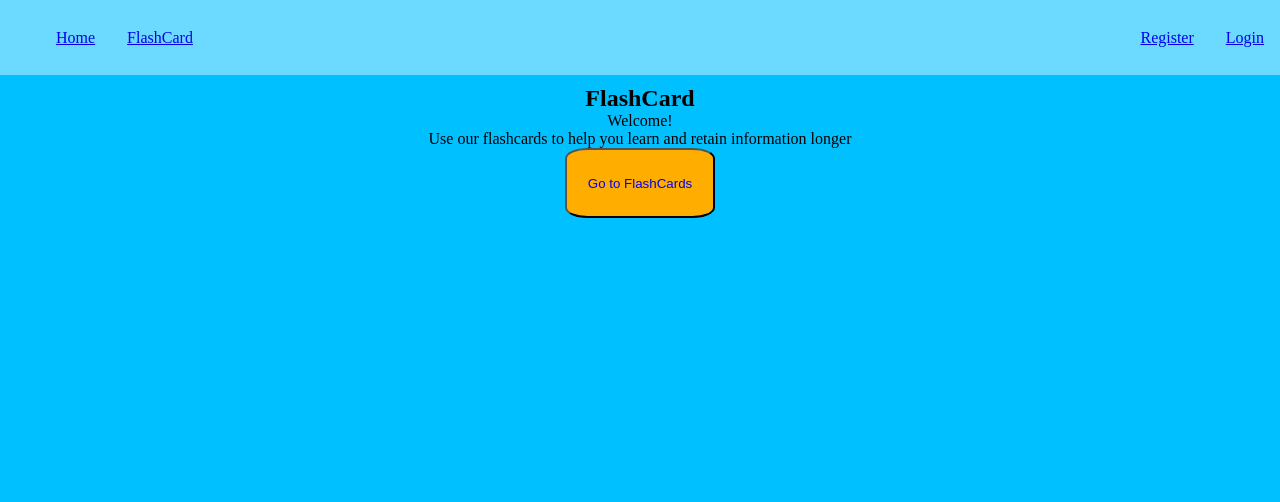
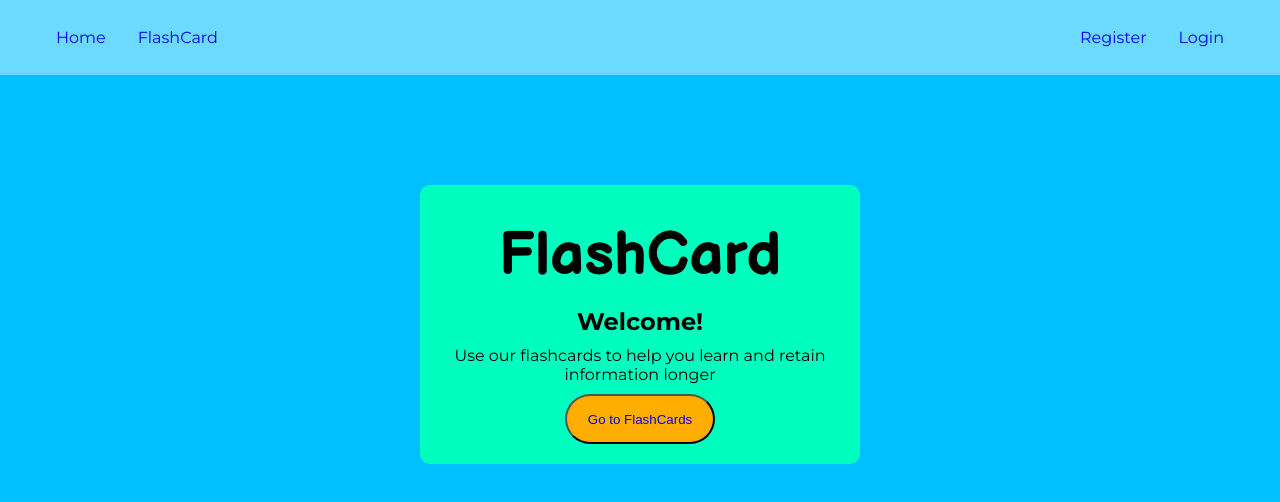
Before and after one commit to Thiefstep/Lap3, a React (Vite) app in the folder client/: page / in a window 1280 px wide. Shown: the top 502 px of the page. Built offline with nearby package versions, Linux system fonts and the light colour scheme.

Commit message:
2 tests complete

```diff
--- a/client/src/assets/app.css
+++ b/client/src/assets/app.css
@@ -1,4 +1,12 @@
-*{margin:0}
+@import url('https://fonts.googleapis.com/css2?family=Balsamiq+Sans:ital,wght@0,400;0,700;1,400&family=Montserrat:wght@100;200;300;400;500;600;700;800;900&display=swap');
+/*
+font-family: 'Balsamiq Sans', cursive;
+font-family: 'Montserrat', sans-serif;
+*/
+
+*{
+    margin:0;
+}
 
 header{
     max-width: 100%;
@@ -7,18 +15,18 @@ header{
 
 body {
     background-color: #00C0FF;
+    font-family: 'Montserrat', sans-serif;
 }
 
 button{
-    height: 70px;
+    height: 50px;
     width: 150px;
     background-color: #FFAE00;
-    border-radius: 15%;
+    border-radius: 30px;
 }
 
-li{
-    margin: 1rem;
-}
+
+/* --------------------------------Nav-----------------------------------*/
 
 .nav-list{
     background-color: #6CDAFF;
@@ -31,17 +39,60 @@ li{
 }
 
 .nav-right{
-
     list-style: none;
     width: 100%;
     display:flex;
     justify-content: flex-end;
+    margin-right: 40px;
 
 }
-.navLink{
-    text-decoration: none;
+
+li{
+    margin: 1rem;
+
 }
 
+.nav-item {
+    text-decoration: none;
+    list-style: none;
+
+}
+
+/* -------------------------------- Home - main div -----------------------------------*/
+
+.home{
+    max-width: 100%;
+    padding: 10px;
+    display: flex;
+    justify-content: center;
+    align-items: center;
+    text-align: center;
+    flex-direction: column;
+}
+
+.home h1{
+    font-family: 'Balsamiq Sans', cursive;
+}
+
+.content{
+    background-color: #00ffbf;
+    width: 400px;
+    margin: 100px auto;
+    padding: 20px;
+    border-radius: 10px;
+
+}
+
+.content p, h1, button {
+    padding: 10px;
+}
+
+.content h1{
+    padding: 15px;
+    font-size: 60px;
+}
+
+/* -------------------------------- Cards -----------------------------------*/
 .card-holder {
     display: flex;
     justify-content: center;
@@ -101,15 +152,8 @@ li{
     padding: 15px;
 }
 
-.home{
-    max-width: 100%;
-    padding: 10px;
-    display: flex;
-    justify-content: center;
-    align-items: center;
-    text-align: center;
-    flex-direction: column;
-}
+
+/* -------------------------------- Forms (login, register) -----------------------------------*/
 
 .register{
     background-color: #00ffbf;
@@ -118,10 +162,14 @@ li{
     margin: 100px auto;
     padding: 20px;
     border-radius: 10%;
+    font-family: 'Montserrat', sans-serif;
 }
 .register h1{
     padding-bottom: 2rem;
+    font-family: 'Balsamiq Sans', cursive;
+    font-size: 30px;
 }
+
 
 input[type=text], input[type=password], input[type=email] {
     width: 100%;
@@ -131,11 +179,12 @@ input[type=text], input[type=password], input[type=email] {
     border: 1px solid #ccc;
     box-sizing: border-box;
     border-radius: 10px;
+    font-family: 'Montserrat', sans-serif;
 }
 
 input[type=submit]{
     height: 50px;
     width: 125px;
     background-color: #FFAE00;
-    border-radius: 15%;
+    border-radius: 30px;
 }
--- a/client/src/components/PageWrapper/index.jsx
+++ b/client/src/components/PageWrapper/index.jsx
@@ -8,23 +8,24 @@ const PageWrapper = () =>{
     <header >
         <ul className='nav-list'>
             <li>
-                <NavLink to='/' styles={style}>Home</NavLink>
+                <NavLink to='/' className='nav-item' styles={style}>Home</NavLink>
             </li>
             <li>
-                <NavLink to='/flashcard' styles={style}>FlashCard</NavLink>
+                <NavLink to='/flashcard' className='nav-item' styles={style}>FlashCard</NavLink>
             </li>
+
             <ul className='nav-right'>
                 <li>
-                    <NavLink to='/register' styles={style}>Register</NavLink>
+                    <NavLink to='/register' className='nav-item' styles={style}>Register</NavLink>
                 </li>
                 <li>
-                    <NavLink to='/login' styles={style}>Login</NavLink>
+                    <NavLink to='/login' className='nav-item' styles={style}>Login</NavLink>
                 </li>
             </ul>
         </ul>
     </header>
     <article>
-    <Outlet />
+        <Outlet />
     </article>
     </>
 }
--- a/client/src/pages/Flashcard/index.jsx
+++ b/client/src/pages/Flashcard/index.jsx
@@ -2,7 +2,7 @@ import React from "react";
 import { Card } from "../../components";
 
 const Flashcard = () => {
-    return<div className="home">
+    return <div className="home">
         <Card/>
     </div>
 }
--- a/client/src/pages/HomePage/index.jsx
+++ b/client/src/pages/HomePage/index.jsx
@@ -2,12 +2,14 @@ import React from "react";
 import { NavLink } from 'react-router-dom';
 
 const HomePage = () => {
-    return<div className="home">
-        <h1>FlashCard</h1>
-        <p>Welcome!</p>
-        <p>Use our flashcards to help you learn and retain information longer</p>
+    return <div className="home">
+        <div className="content">
+            <h1>FlashCard</h1>
+            <h2>Welcome!</h2>
+            <p>Use our flashcards to help you learn and retain information longer</p>
 
-        <button><NavLink className='navLink' to='/flashcard' >Go to FlashCards</NavLink></button>
+            <button><NavLink className='nav-item' to='/flashcard' >Go to FlashCards</NavLink></button>
+        </div>
     </div>
 }
 
--- a/client/src/pages/LoginPage/index.jsx
+++ b/client/src/pages/LoginPage/index.jsx
@@ -4,7 +4,7 @@ import { NavLink } from "react-router-dom";
 const LoginPage = () => {
     return<div className="home">
 
-        <form className="register"  action='login'>
+        <form className="register" action='login'>
             <h1>Login Page</h1>
             <label for='username'><b>Username</b></label>
             <input type='text' id='username' name='username' required />
--- /dev/null
+++ b/client/vite.config.js
@@ -0,0 +1,7 @@
+import { defineConfig } from "vite";
+
+export default defineConfig({
+    test:{
+        environment: 'jsdom'
+    }
+})
```
Also changed, not shown: client/package.json (+20 -6 lines), 1 other file (tests, documents, lock files or other folders).
